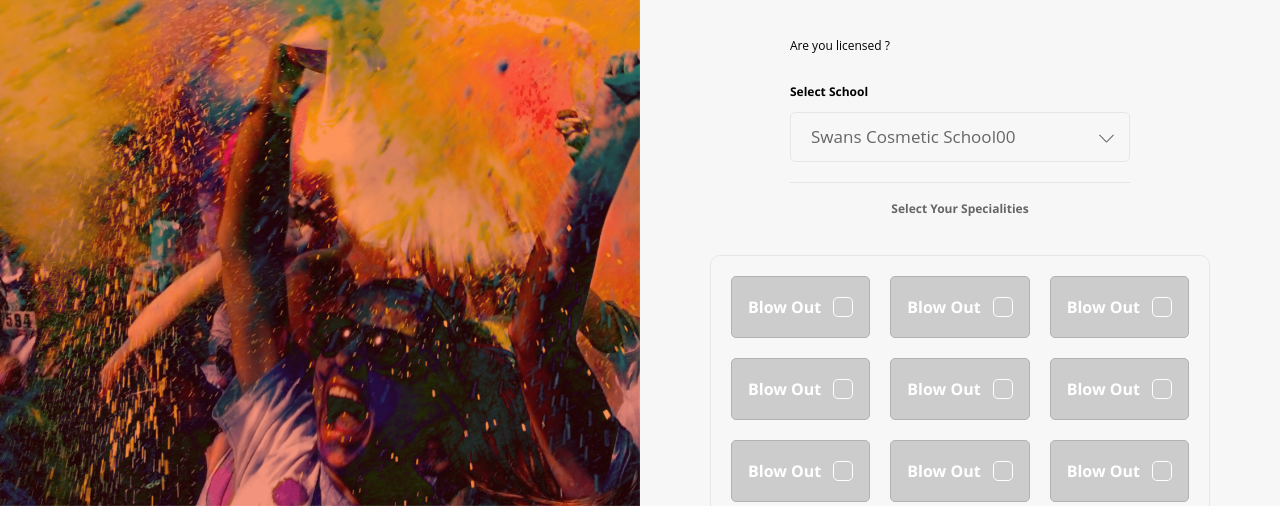
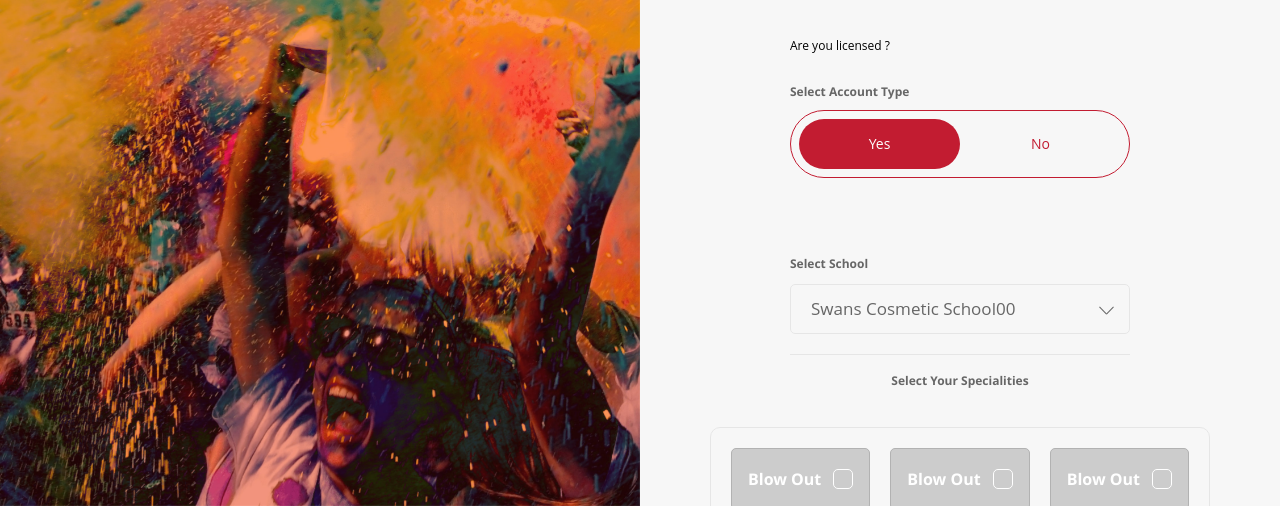
Before and after one commit to paulshvorak/skissors, a website: page sign-up.html in a window 1280 px wide. Shown: the part 294-800 px from the top of the page. Drawn offline with Linux system fonts and the light colour scheme; a web font is replaced by a local one.

Commit message:
sign-up 2nd step add switch

```diff
--- a/sign-up.html
+++ b/sign-up.html
@@ -79,9 +79,20 @@
 					<div class="title">Sign Up</div>
 					<a class="link link--underline-default" href="#">Or Sign In to your account</a>
 				</div>
-				<div class="auth__message">Are you licensed ?</div>
 				<form class="auth__form">
 					<div class="inner">
+						<div class="auth__message">Are you licensed ?</div>
+						<div class="auth__switch switch">
+							<div class="switch__title">Select Account Type</div>
+							<div class="switch__inner">
+								<div class="switch__list">
+									<input id="sign-up-license-yes" type="radio" name="group" checked>
+									<label class="item" for="sign-up-license-yes">Yes</label>
+									<input id="sign-up-license-no" type="radio" name="group">
+									<label class="item" for="sign-up-license-no">No</label>
+								</div>
+							</div>
+						</div>
 						<div class="select">
 							<div class="select__title">Select School</div>
 							<select>
--- a/sources/scss/auth.scss
+++ b/sources/scss/auth.scss
@@ -88,12 +88,23 @@
 					}
 				}
 				&__switch {
-
+					margin: 0 0 80px;
+					.switch__list {
+						width: 100%;
+						.item {
+							width: 50%;
+							padding: 18px 28px;
+							text-align: center;
+						}
+					}
 				}
 				&__form {
 					.inner {
 						margin: 0 0 80px;
 						.select {
+							&__title {
+								color: $gray;
+							}
 							margin: 0 0 20px;
 							padding: 0 0 20px;
 							border-bottom: 1px solid $gray-lighter;
--- a/sources/scss/content.scss
+++ b/sources/scss/content.scss
@@ -569,6 +569,7 @@
 			&.active {
 				background-color: $primary;
 				color: $white;
+				box-shadow: inset 0 5px 20px rgba(0, 0, 0, 0.2);
 				&:hover {
 					background-color: $primary;
 					color: $white;
```
Also changed, not shown: app/css/bundle.min.css.
